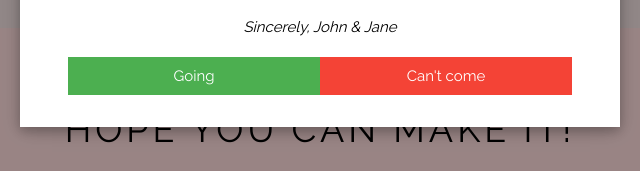
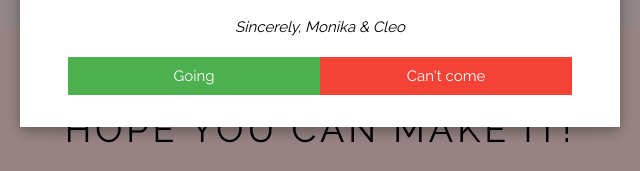
Before and after one commit to Twiindileni/wedding, a plain HTML site: page index.html in a window 1280 px wide. Both pictures are taken after a click on the button "RSVP". Shown: the part 2653-2824 px from the top of the page, 320-960 px from the left. Drawn offline with nearby package versions, Linux system fonts and the light colour scheme.

Commit message:
Add files via upload

```diff
--- a/index.html
+++ b/index.html
@@ -99,7 +99,7 @@ p {line-height: 2}
       <form>
         <input class="w3-input w3-border" type="text" placeholder="Name(s)" name="name">
       </form>
-      <p><i>Sincerely, John & Jane</i></p>
+      <p><i>Sincerely, Monika & Cleo</i></p>
       <div class="w3-row">
         <div class="w3-half">
           <button onclick="document.getElementById('id01').style.display='none'" type="button" class="w3-button w3-block w3-green">Going</button>
```
